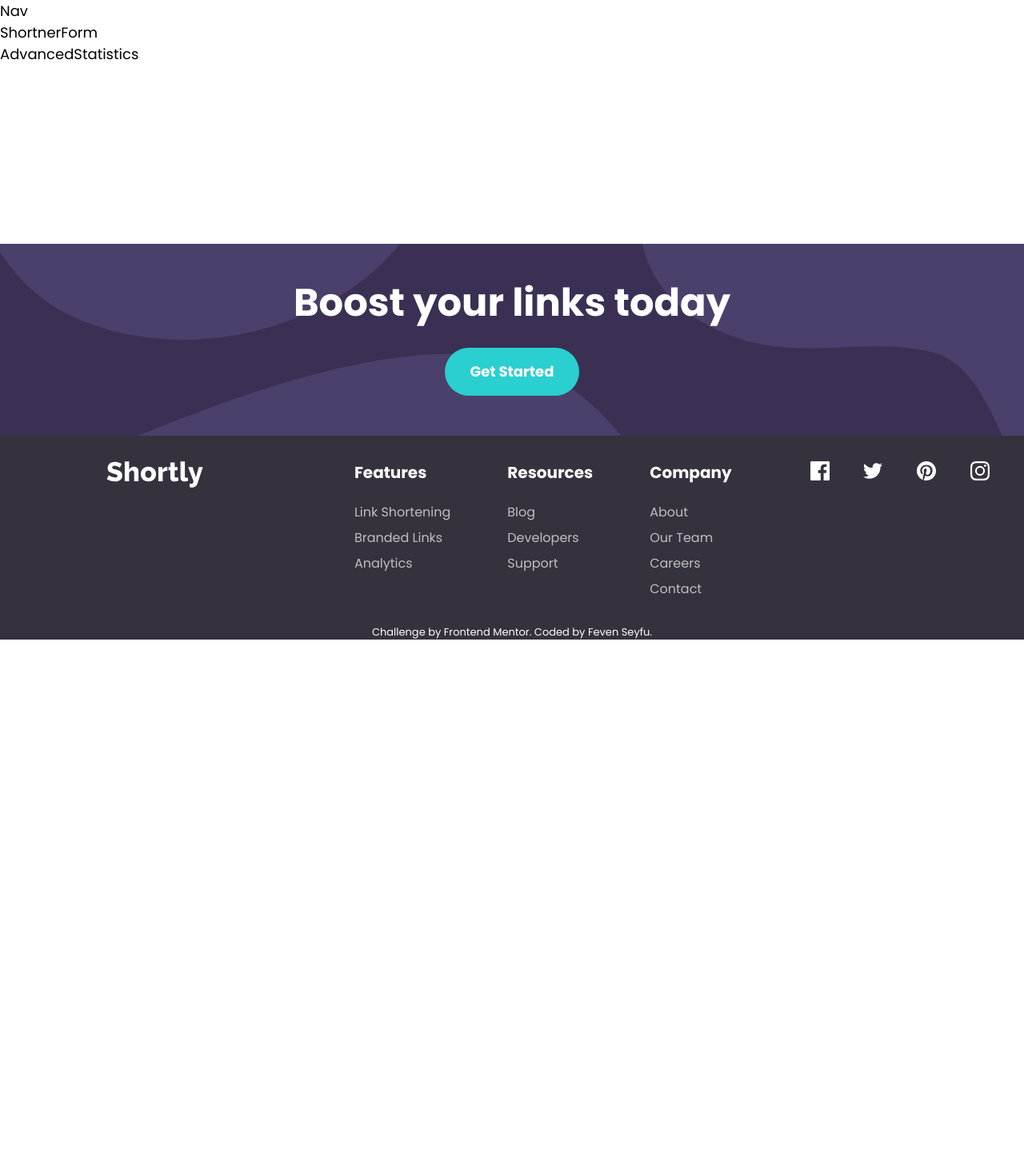
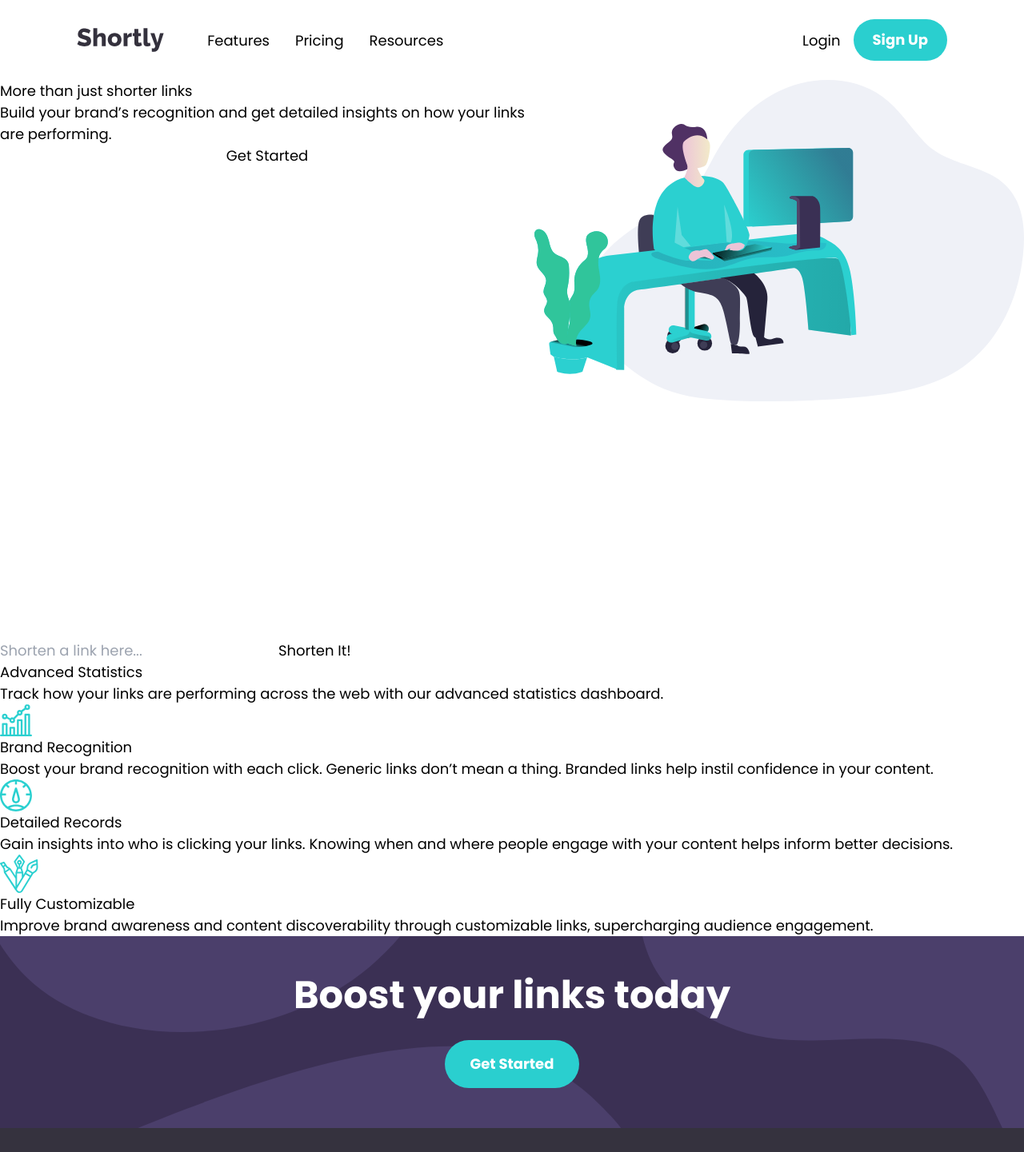
Before and after one commit to FevenSeyfu/Shortly-url-shortner, a React app: page / in a window 1280 px wide. Shown: the top 1441 px of the page at 80% size. Before the commit the page ends 800 px from the top, so only its background shows below. Built offline with nearby package versions, Linux system fonts and the light colour scheme; the HTML template or start-up script is replaced by a standard one.

Commit message:
complete web layout content and completed navigation styling

```diff
--- a/package.json
+++ b/package.json
@@ -11,11 +11,14 @@
   },
   "dependencies": {
     "react": "^18.2.0",
-    "react-dom": "^18.2.0"
+    "react-dom": "^18.2.0",
+    "react-icons": "^5.0.1",
+    "react-modal": "^3.16.1"
   },
   "devDependencies": {
     "@types/react": "^18.2.64",
     "@types/react-dom": "^18.2.21",
+    "@types/react-modal": "^3.16.3",
     "@typescript-eslint/eslint-plugin": "^7.1.1",
     "@typescript-eslint/parser": "^7.1.1",
     "@vitejs/plugin-react": "^4.2.1",
--- a/src/App.tsx
+++ b/src/App.tsx
@@ -1,5 +1,5 @@
 import React from 'react'
-import Hero from './components/Hero'
+import Home from './components/Home/Home'
 import Footer from './components/Footer/Footer'
 import ShortnerForm from './components/ShortnerForm'
 import AdvancedStatistics from './components/AdvancedStatistics'
@@ -7,10 +7,21 @@ import AdvancedStatistics from './components/AdvancedStatistics'
 const App = () => {
   return (
     <div>
-      <Hero />
+      <Home />
       <ShortnerForm />
       <AdvancedStatistics />
       <Footer />
+      <div className="text-[13px] bg-neutral-very-dark-blue text-center text-white ">
+        Challenge by{" "}
+        <a href="https://www.frontendmentor.io?ref=challenge" target="_blank" className="hover:text-primary-cyan">
+          Frontend Mentor
+        </a>
+        . Coded by{" "}
+        <a href="https://www.frontendmentor.io/profile/FevenSeyfu" className="hover:text-primary-cyan">
+          Feven Seyfu
+        </a>
+        .
+      </div>
     </div>
   )
 }
--- a/src/components/AdvancedStatistics.tsx
+++ b/src/components/AdvancedStatistics.tsx
@@ -1,9 +1,40 @@
-import React from 'react'
+import React from "react";
+import BrandIcon from '../assets/images/icon-brand-recognition.svg';
+import RecordsIcon from '../assets/images/icon-detailed-records.svg';
+import CustomizableIcon from '../assets/images/icon-fully-customizable.svg'
 
 const AdvancedStatistics: React.FC = () => {
   return (
-    <div>AdvancedStatistics</div>
-  )
-}
+    <div>
+      <h2> Advanced Statistics</h2>
+      <p>
+        Track how your links are performing across the web with our advanced
+        statistics dashboard.
+      </p>
+      <div id="stat-card">
+        <img src={BrandIcon} alt="Brand Icon" />
+        <h3>Brand Recognition</h3>
+        Boost your brand recognition with each click. Generic links don’t mean a
+        thing. Branded links help instil confidence in your content.
+      </div>
+      <div id="stat-card">
+        <img src={RecordsIcon} alt="Records Icon" />
+        <h3>Detailed Records</h3>
+        <p>
+          Gain insights into who is clicking your links. Knowing when and where
+          people engage with your content helps inform better decisions.
+        </p>
+      </div>
+      <div id="stat-card">
+        <img src={CustomizableIcon} alt="Customizable Icon" />
+        <h3>Fully Customizable</h3>
+        <p>
+          Improve brand awareness and content discoverability through
+          customizable links, supercharging audience engagement.
+        </p>
+      </div>
+    </div>
+  );
+};
 
-export default AdvancedStatistics
+export default AdvancedStatistics;
--- a/src/components/Footer/Footer.tsx
+++ b/src/components/Footer/Footer.tsx
@@ -4,7 +4,7 @@ import CallToAction from "./CallToAction";
 
 const Footer: React.FC = () => {
   return (
-    <footer className="w-full h-auto md:absolute md:bottom-0 ">
+    <footer className="w-full h-auto">
       <CallToAction />
       <SiteMap />
     </footer>
--- a/src/components/Footer/SiteMap.tsx
+++ b/src/components/Footer/SiteMap.tsx
@@ -111,17 +111,7 @@ const SiteMap: React.FC = () => {
           </li>
         </ul>
       </div>
-      <div className="relative  bottom-0 text-[13px] bg-neutral-very-dark-blue text-center text-white ">
-        Challenge by{" "}
-        <a href="https://www.frontendmentor.io?ref=challenge" target="_blank" className="hover:text-primary-cyan">
-          Frontend Mentor
-        </a>
-        . Coded by{" "}
-        <a href="https://www.frontendmentor.io/profile/FevenSeyfu" className="hover:text-primary-cyan">
-          Feven Seyfu
-        </a>
-        .
-      </div>
+
     </>
   );
 };
--- a/src/components/Hero.tsx
+++ /dev/null
@@ -1,11 +0,0 @@
-import Nav from "./Nav";
-
-const Hero: React.FC = () => {
-  return (
-    <div>
-      <Nav />
-    </div>
-  );
-};
-
-export default Hero;
--- /dev/null
+++ b/src/components/Home/Hero.tsx
@@ -0,0 +1,23 @@
+import HeroImage from '../../assets/images/illustration-working.svg';
+
+const Hero: React.FC = () => {
+  return (
+    <div className="flex flex-col md:flex-row">
+      <div className="flex flex-col">
+        <h1>More than just shorter links</h1>
+
+        <p>
+          Build your brand’s recognition and get detailed insights on how your
+          links are performing.
+        </p>
+
+        <button>Get Started</button>
+      </div>
+      <div>
+        <img src={HeroImage} alt="hero illustration" />
+      </div>
+    </div>
+  );
+};
+
+export default Hero;
--- /dev/null
+++ b/src/components/Home/Home.tsx
@@ -0,0 +1,13 @@
+import Hero from "./Hero";
+import Nav from "./Nav";
+
+const Home: React.FC = () => {
+  return (
+    <div className="h-screen w-full">
+      <Nav />
+      <Hero />
+    </div>
+  );
+};
+
+export default Home;
--- /dev/null
+++ b/src/components/Home/Nav.tsx
@@ -0,0 +1,76 @@
+import React, { useState } from "react";
+import Logo from "../../assets/images/logo.svg";
+import { IoMenu } from "react-icons/io5";
+import Modal from "react-modal";
+Modal.setAppElement("#root");
+
+const Nav: React.FC = () => {
+  const [nav, setNav] = useState(false);
+  const handleClick = () => setNav(!nav);
+
+  return (
+    <div className="w-full flex flex-row justify-between items-center px-8 py-4 md:px-24 md:py-6">
+      {/* Logo */}
+      <div className="md:w-[10%]">
+        <img src={Logo} alt="Shortly Logo " />
+      </div>
+      {/* Menu */}
+      <nav className="hidden w-[85%] md:flex flex-row items-center justify-between">
+        <div className="flex flex-row gap-8">
+          <a href="#">Features</a>
+          <a href="#">Pricing</a>
+          <a href="#">Resources</a>
+        </div>
+        <div className="flex flex-row items-center gap-4">
+          <a href="#">Login</a>
+          <button className="bg-primary-cyan text-white font-bold rounded-full py-3 px-6 hover:bg-primary-light-cyan text-lg">
+            Sign Up
+          </button>
+        </div>
+      </nav>
+      {/* Hambuger */}
+      <div onClick={handleClick} className="md:hidden z-10">
+        <IoMenu size={30} />
+      </div>
+      {/* Mobile menu */}
+      <Modal
+        isOpen={true}
+        contentLabel="Mobile Menu"
+        className={
+          !nav
+            ? "hidden"
+            : "fixed top-16 left-0 w-full h-full flex justify-center"
+        }
+        overlayClassName={
+          !nav
+            ? "hidden"
+            : "fixed top-0 left-0 w-full h-full  flex justify-center items-center"
+        }
+      >
+        <ul className="absolute w-[90%] h-auto flex flex-col justify-center items-center rounded-lg gap-8  text-2xl font-bold bg-primary-dark-violet text-white py-10">
+          <li className="hover:text-neutral-grayish-blue">
+            <a href="#">Features</a>
+          </li>
+          <li className="hover:text-neutral-grayish-blue">
+            <a href="#">Pricing</a>
+          </li>
+          <li className="hover:text-neutral-grayish-blue">
+            <a href="#">Resources</a>
+          </li>
+          <hr className="w-[80%] my-4"/>
+          <li className="hover:text-neutral-grayish-blue">
+            <a href="#">Login</a>
+          </li>
+          <li className="hover:text-neutral-grayish-blue">
+            {" "}
+            <button className="bg-primary-cyan text-white font-bold rounded-full py-3 px-24 hover:bg-primary-light-cyan text-2xl">
+              Sign Up
+            </button>
+          </li>
+        </ul>
+      </Modal>
+    </div>
+  );
+};
+
+export default Nav;
--- a/src/components/Nav.tsx
+++ /dev/null
@@ -1,9 +0,0 @@
-import React from 'react'
-
-const Nav: React.FC = () => {
-  return (
-    <div>Nav</div>
-  )
-}
-
-export default Nav
--- a/src/components/ShortnerForm.tsx
+++ b/src/components/ShortnerForm.tsx
@@ -1,9 +1,13 @@
-import React from 'react'
+import React from "react";
 
 const ShortnerForm: React.FC = () => {
   return (
-    <div>ShortnerForm</div>
-  )
-}
+    <div>
+      <input type="text" placeholder="Shorten a link here..." />
 
-export default ShortnerForm
+      <button>Shorten It!</button>
+    </div>
+  );
+};
+
+export default ShortnerForm;
```
Also changed, not shown: 1 other file (tests, documents, lock files or other folders).
